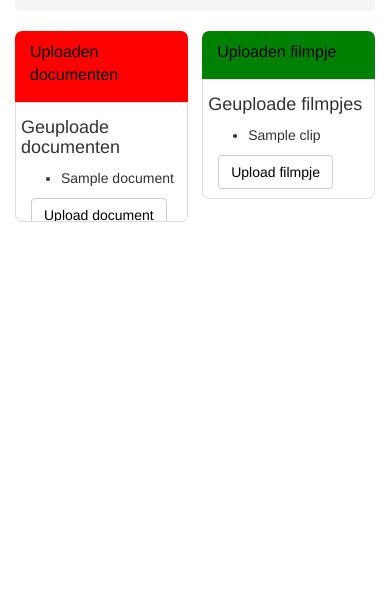
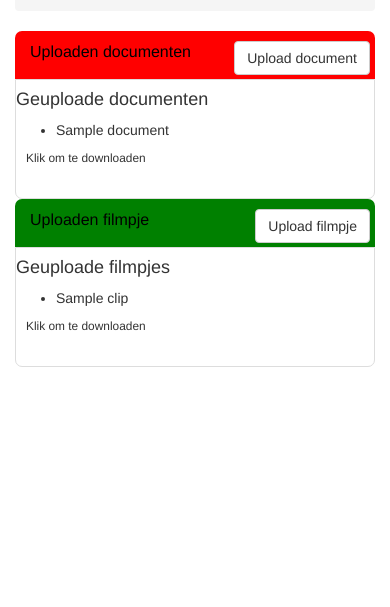
Before and after one commit to jkaan/Prince2-App, a PHP site: template templates/admin.html.twig in a window 390 px wide. Shown: the part 166-773 px from the top of the page. Run offline with PHP 8.4, Linux system fonts and the light colour scheme; the template is opened without the code that fills it: most values are stand-ins (such as "Sample title", 1, 10 or a date in 2020); style sheets or scripts are compiled from the project's sources; some libraries are stand-ins or nearby versions.

Commit message:
Downloading of files now works Made the admin panel responsive

```diff
--- a/assets/scss/admin.scss
+++ b/assets/scss/admin.scss
@@ -1,20 +1,3 @@
-@mixin content-block($floatValue)
-{
-  float: $floatValue;
-  width: 48%;
-  height: 150px;
-
-  .content {
-    padding: 5px;
-    background-color: #fff;
-    height: 100px;
-    border: 1px solid #ddd;
-    border-bottom-right-radius: 7px;
-    border-bottom-left-radius: 7px;
-  }
-
-}
-
 @mixin content-header($backgroundColor)
 {
   font-size: 16px;
@@ -29,14 +12,6 @@
   }
 }
 
-.documents {
-  @include content-block(left);
-}
-
-.clips {
-  @include content-block(right);
-}
-
 .redHeader {
   @include content-header(red);
 }
--- a/index.php
+++ b/index.php
@@ -26,6 +26,8 @@ $app->get('/login', 'Controllers\\PageController::loginAction')->bind('login');
 $app->get('/admin/', 'Controllers\\PageController::adminAction')->bind('admin');
 $app->get('/admin/uploadDocument', 'Controllers\\PageController::uploadDocumentAction')->bind('uploadDocument');
 $app->get('/admin/uploadClip', 'Controllers\\PageController::uploadClipAction')->bind('uploadClip');
+$app->get('/download/document/{fileId}', 'Controllers\\PageController::downloadDocumentAction')->bind('downloadDocument');
+$app->get('/download/clip/{fileId}', 'Controllers\\PageController::downloadClipAction')->bind('downloadClip');
 
 $app->post('/search', 'Controllers\\PageController::searchAction')->bind('search');
 
@@ -38,6 +40,7 @@ $app->post('/admin/checkLogin', 'Controllers\\PageController::checkLogin')->bind
 $app->error(function(\Exception $e, $code) use ($app) {
     return $app['twig']->render('error.html.twig', array(
         'errorCode' => $code,
+        'exception' => $e,
     ));
 });
 
--- a/templates/admin.html.twig
+++ b/templates/admin.html.twig
@@ -9,8 +9,9 @@
         <li><a href="/">Home</a></li>
         <li class="active">Beheer</li>
     </ol>
-    <div class="documents">
-        <div class="redHeader"><p>Uploaden documenten</p></div>
+    <div class="row">
+        <div class="col-md-6">
+            <div class="redHeader"><p>Uploaden documenten <a class="btn btn-default pull-right" href="{{ path('uploadDocument') }}">Upload document</a></p></div>
             <div class="content">
                 <h4>Geuploade documenten</h4>
                 {% if documents|length > 0 %}
@@ -19,16 +20,15 @@
                             <li>{{ document.getName() }}</li>
                         {% endfor %}
                     </ul>
+                    <p class="small">Klik om te downloaden</p>
                 {% else %}
                     Geen documenten geupload
                 {% endif %}
-            <p>
-                <a class="btn btn-default" href="{{ path('uploadDocument') }}">Upload document</a>
-            </p>
             </div>
         </div>
-    <div class="clips">
-        <div class="greenHeader"><p>Uploaden filmpje</p></div>
+
+        <div class="col-md-6">
+            <div class="greenHeader"><p>Uploaden filmpje<a class="btn btn-default pull-right" href="{{ path('uploadClip') }}">Upload filmpje</a></p></div>
             <div class="content">
                 <h4>Geuploade filmpjes</h4>
                 {% if clips|length > 0 %}
@@ -37,13 +37,11 @@
                             <li>{{ clip.getName() }}</li>
                         {% endfor %}
                     </ul>
+                    <p class="small">Klik om te downloaden</p>
                 {% else %}
                     Geen clips geupload
                 {% endif %}
-            <p>
-                <a class="btn btn-default" href="{{ path('uploadClip') }}">Upload filmpje</a>
-            </p>
             </div>
         </div>
-
+    </div>
 {% endblock body %}
--- a/templates/error.html.twig
+++ b/templates/error.html.twig
@@ -11,6 +11,7 @@
                 <h2>Error: {{ errorCode }}</h2>
 				<h2>Daar gaat iets niet goed!?</h2>
                 <p>Mogelijk bestaat deze pagina niet of is deze momenteel niet beschikbaar</p>
+                <p class="small">{{ exception.getMessage() }}</p>
 			</div>
 			<div class="contact">
 			<hr>
--- a/templates/onderwerp.html.twig
+++ b/templates/onderwerp.html.twig
@@ -18,14 +18,14 @@
                     <p class="attached_file">
                     <h5>Documenten</h5>
                     {% for document in documents %}
-                        <img src="/img/attachment.png"/><a href="{{ document.getPath() }}">{{ document.getName() }}</a><br>
+                        <img src="/img/attachment.png"/><a href="{{ app.url_generator.generate('downloadDocument', {fileId: document.getId() }) }}">{{ document.getName() }}</a><br>
                     {% endfor %}
                     </p>
 
                     <p class="attached_file">
                     <h5>Clips</h5>
                     {% for clip in clips %}
-                        <img src="/img/attachment.png" alt=""/><a href="{{ clip.getPath() }}">{{ clip.getName() }}</a><br/>
+                        <img src="/img/attachment.png" alt=""/><a href="{{ app.url_generator.generate('downloadClip', {fileId: clip.getId() }) }}">{{ clip.getName() }}</a><br/>
                     {% endfor %}
                     </p>
                 </div>
```
Also changed, not shown: src/Controllers/PageController.php (+28 -1 lines), src/Entities/Clip.php (+24 -0 lines), src/Entities/Document.php (+24 -0 lines). Lines whose indentation alone changed are shown as unchanged.
